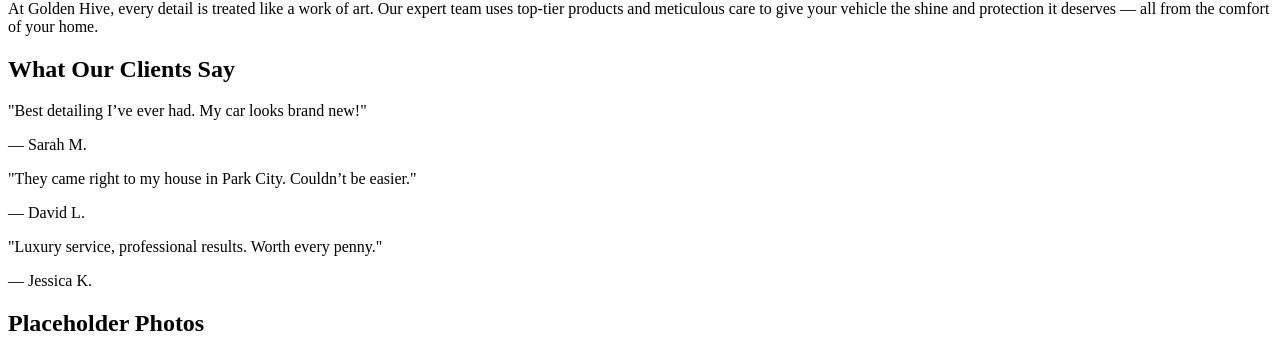
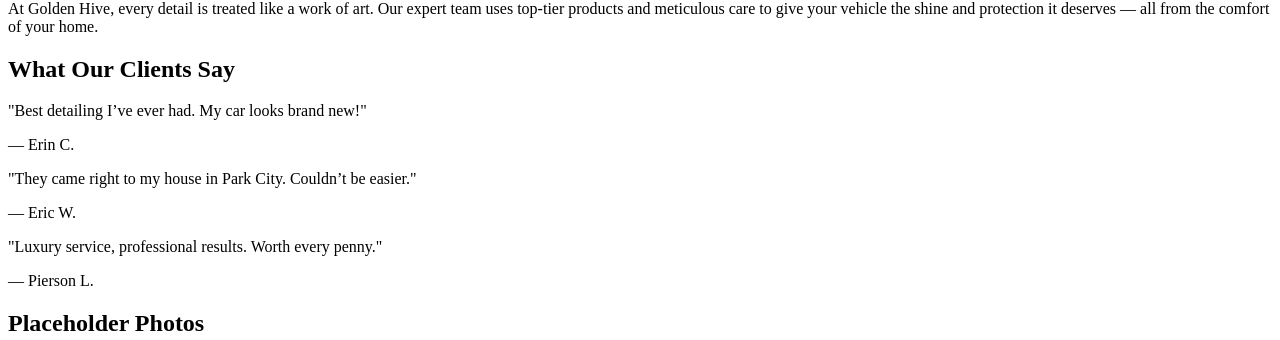
Before and after one commit to goldenhivedetailers/golden-hive-website, a Next.js app: page / in a window 1280 px wide. Shown: the part 1259-1599 px from the top of the page. Built offline with nearby package versions, Linux system fonts and the light colour scheme.

Commit message:
Changed Customer Names

```diff
--- a/pages/index.js
+++ b/pages/index.js
@@ -117,19 +117,19 @@
             <p className="text-gray-300 italic">
               "Best detailing I’ve ever had. My car looks brand new!"
             </p>
-            <p className="mt-4 font-bold text-yellow-500">— Sarah M.</p>
+            <p className="mt-4 font-bold text-yellow-500">— Erin C.</p>
           </div>
           <div className="bg-neutral-900 p-6 rounded-lg shadow">
             <p className="text-gray-300 italic">
               "They came right to my house in Park City. Couldn’t be easier."
             </p>
-            <p className="mt-4 font-bold text-yellow-500">— David L.</p>
+            <p className="mt-4 font-bold text-yellow-500">— Eric W.</p>
           </div>
           <div className="bg-neutral-900 p-6 rounded-lg shadow">
             <p className="text-gray-300 italic">
               "Luxury service, professional results. Worth every penny."
             </p>
-            <p className="mt-4 font-bold text-yellow-500">— Jessica K.</p>
+            <p className="mt-4 font-bold text-yellow-500">— Pierson L.</p>
           </div>
         </div>
       </section>
```
